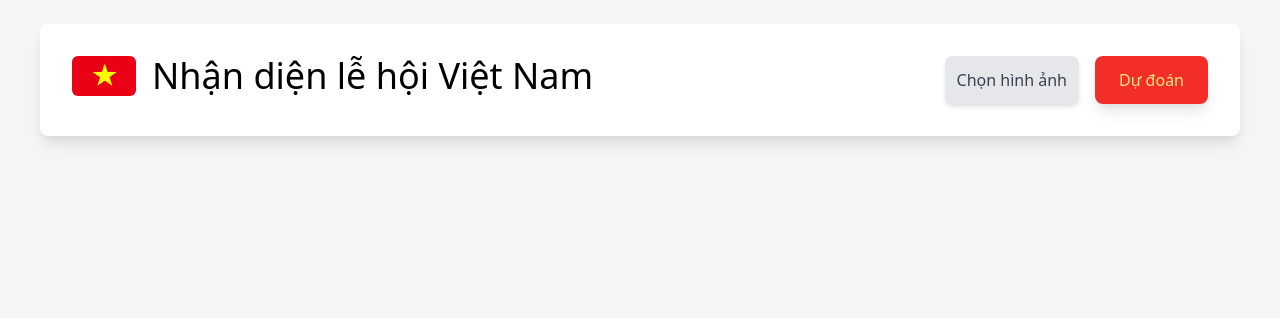
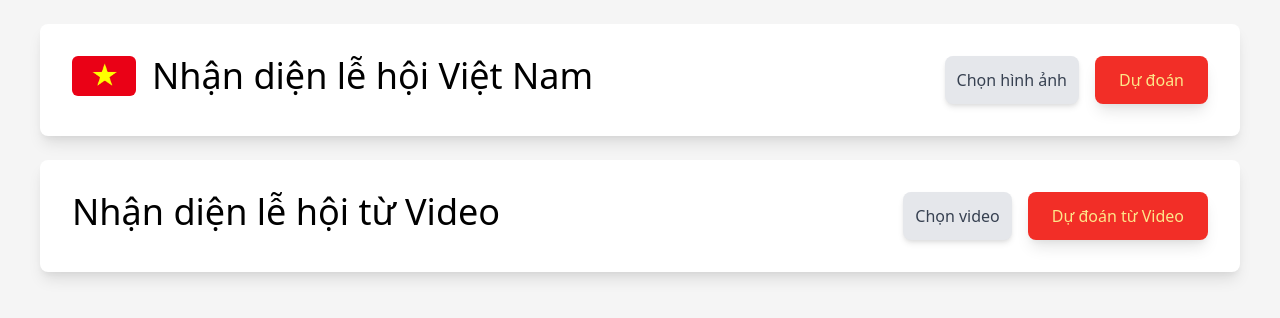
Before and after one commit to trong-nhan-tran/festivals-detect, a Flask app: page / in a window 1280 px wide. Shown: the top 318 px of the page. Run offline with Flask 3, Linux system fonts and the light colour scheme.

Commit message:
update predict video

```diff
--- a/app.py
+++ b/app.py
@@ -6,11 +6,12 @@ from tensorflow import keras
 import base64
 import requests
 import json
-
+from scenedetect import VideoManager, SceneManager
+from scenedetect.detectors import ContentDetector
 app = Flask(__name__)
 
 # Load the saved MobileNet model
-loaded_model = keras.models.load_model('./models/mobilenet-bs32-e20.h5')
+loaded_model = keras.models.load_model('./models/mobilenet-bs32-e20_old.h5')
 
 activities = [
     ("Lễ hội Lồng Tồng","Trò chơi ném còn"),
@@ -28,7 +29,13 @@ activities = [
     ("Lễ hội Ok Om Bok","Hoạt động thả đèn nước"),
     ("Lễ hội Ok Om Bok","Hoạt động thả đèn trời"),
 ]
-
+activities1 = [
+    "Trò chơi ném còn", "Biểu diễn múa Chăm", "Tham quan động Hương Tích",
+    "Hát Quan Họ", "Trò chơi đánh đu", "Đánh cờ người", "Trò chơi bắn nỏ",
+    "Đua ghe ngo", "Hoạt động đua voi", "Hoạt động đua bò",
+    "Đi thuyền trên sông", "Trò chơi đi cà kheo",
+    "Hoạt động thả đèn nước", "Hoạt động thả đèn trời"
+]
 conflict_pairs = [
     ("Trò chơi ném còn", "Đi thuyền trên sông"),
     ("Trò chơi ném còn", "Đua ghe ngo"),
@@ -63,8 +70,62 @@ conflict_pairs = [
     ("Tham quan động Hương Tích", "Thả đèn nước"),
 
 ]
+
 HEIGHT = 128
 WIDTH = 128
+def detect_scenes(video_path):
+    video_manager = VideoManager([video_path])
+    scene_manager = SceneManager()
+    scene_manager.add_detector(ContentDetector(threshold=20.0))
+    video_manager.set_downscale_factor()
+
+    video_manager.start()
+    scene_manager.detect_scenes(video_manager)
+    scenes = scene_manager.get_scene_list()
+    video_manager.release()
+
+    return [(start.get_seconds(), end.get_seconds()) for start, end in scenes]
+
+def predict_activity(frame):
+    processed_frame = resize_image(frame, max(WIDTH, HEIGHT))
+    processed_frame = np.array(processed_frame, dtype="float") / 255.0
+    processed_frame = np.expand_dims(processed_frame, axis=0)  # Add batch dimension
+    predictions = loaded_model.predict(processed_frame)[0]
+    top_index = np.argmax(predictions)
+    return activities1[top_index], predictions[top_index]
+
+def process_video(video_file):
+    # Detect scenes
+    scenes = detect_scenes(video_file)
+    cap = cv2.VideoCapture(video_file)
+
+    results = []
+    for start_sec, end_sec in scenes:
+        cap.set(cv2.CAP_PROP_POS_MSEC, (start_sec + end_sec) / 2 * 1000)  # Get frame in the middle of the scene
+        ret, frame = cap.read()
+        if not ret:
+            continue
+        activity, confidence = predict_activity(frame)
+        results.append((start_sec, end_sec, activity, confidence))
+
+    cap.release()
+    return results
+
+# Generate SRT file
+def generate_srt_file(results, srt_file):
+    with open(srt_file, 'w') as f:
+        for i, (start_sec, end_sec, activity, confidence) in enumerate(results, start=1):
+            start_time = format_time(start_sec)
+            end_time = format_time(end_sec)
+            subtitle_text = f"Activity: {activity} (Confidence: {confidence:.2f})"
+            f.write(f"{i}\n{start_time} --> {end_time}\n{subtitle_text}\n\n")
+
+def format_time(seconds):
+    hours = int(seconds // 3600)
+    minutes = int((seconds % 3600) // 60)
+    seconds = int(seconds % 60)
+    milliseconds = int((seconds - int(seconds)) * 1000)
+    return f"{hours:02}:{minutes:02}:{seconds:02}.{milliseconds:03}"
 
 def resize_image(image, target_size):
     h, w = image.shape[:2]
@@ -108,7 +169,7 @@ def determine_most_likely_festival(festival_counts, threshold=2):
 
     if len(sorted_festivals) > 1 and (sorted_festivals[0][1] - sorted_festivals[1][1]) >= threshold:
         return sorted_festivals[0][0]
-    return False
+    return None
 
 # Load festival data from JSON file
 with open('./static/json/festivals.json', 'r', encoding='utf-8') as f:
@@ -152,9 +213,16 @@ def index():
                 # Store the top activity for conflict checking
                 top_activities.append(top_2_labels[0][0][1])
 
+                # # Count festivals
+                # for label, _ in top_2_labels:
+                #     festival_counts[label[0]] += 1
                 # Count festivals
-                for label, _ in top_2_labels:
-                    festival_counts[label[0]] += 1
+                top_1_label, top_1_prob = top_2_labels[0]  # Lấy top 1
+                festival_counts[top_1_label[0]] += 1  # Đếm top 1
+
+                # Chỉ đếm top 2 nếu tỉ lệ lớn hơn 0.1
+                if top_2_labels[1][1] > 0.1:
+                    festival_counts[top_2_labels[1][0][0]] += 1
 
                 results.append((img_data, top_2_labels))
 
@@ -188,5 +256,44 @@ def index():
 
     return render_template('index.html')
 
+@app.route('/video', methods=['POST'])
+def process_video_upload():
+    if 'video' not in request.files:
+        return render_template('index.html', error="Vui lòng tải lên một video.")
+
+    video_file = request.files['video']
+    if video_file:
+        # Ensure the uploads directory exists
+        uploads_dir = './static/uploads'
+        if not os.path.exists(uploads_dir):
+            os.makedirs(uploads_dir)
+
+        video_path = os.path.join(uploads_dir, video_file.filename)
+        video_file.save(video_path)
+
+        # Process the video and generate subtitles
+        results = process_video(video_path)
+        vtt_file = os.path.splitext(video_path)[0] + '.vtt'
+        generate_vtt_file(results, vtt_file)
+
+        # Use url_for to generate the correct paths for the video and subtitle files
+        return render_template(
+            'index.html',
+            video_url=video_file.filename,  # Just the filename
+            vtt_url=os.path.basename(vtt_file),  # Just the filename
+            video_uploaded=True
+        )
+
+    return render_template('index.html', error="Đã xảy ra lỗi khi tải lên video.")
+
+def generate_vtt_file(results, vtt_file):
+    with open(vtt_file, 'w') as f:
+        f.write("WEBVTT\n\n")  # Write the WebVTT header
+        for i, (start_sec, end_sec, activity, confidence) in enumerate(results, start=1):
+            start_time = format_time(start_sec)
+            end_time = format_time(end_sec)
+            subtitle_text = f"Activity: {activity} (Confidence: {confidence:.2f})"
+            f.write(f"{start_time} --> {end_time}\n{subtitle_text}\n\n")
+
 if __name__ == '__main__':
     app.run(debug=True)
--- a/static/css/styles.css
+++ b/static/css/styles.css
@@ -9,23 +9,50 @@
 /* } */
 .blurred-content {
   backdrop-filter: blur(5px);
-        background-color: rgba(255, 255, 255, 0.2); /* Optional: adds a white overlay with transparency */
+  background-color: rgba(
+    255,
+    255,
+    255,
+    0.2
+  ); /* Optional: adds a white overlay with transparency */
 }
 .blur {
-        background-color: rgba(255, 255, 255, 0.3); /* Optional: adds a white overlay with transparency */
-
+  background-color: rgba(
+    255,
+    255,
+    255,
+    0.3
+  ); /* Optional: adds a white overlay with transparency */
 }
 
-      .text-color{
+.text-color {
   color: black;
 }
-      .bg-color{
+.bg-color {
   background-color: #f22e27;
 }
 
-      .gray-color-bg{
-        background-color:whitesmoke;
+.gray-color-bg {
+  background-color: whitesmoke;
 }
-      .white-color-bg{
-        background-color:white;
+.white-color-bg {
+  background-color: white;
 }
+
+video {
+    width: 100%; /* Make video responsive */
+}
+
+video::-webkit-media-text-track {
+    color: white; /* Change text color */
+    background: rgba(0, 0, 0, 0.7); /* Semi-transparent background */
+    font-size: 1.5em; /* Increase font size */
+    text-align: center; /* Center align text */
+}
+
+video::cue {
+    color: white; /* Change text color */
+    background: rgba(0, 0, 0, 0.7); /* Semi-transparent background */
+    font-size: 1.5em; /* Increase font size */
+    text-align: center; /* Center align text */
+}
--- a/templates/index.html
+++ b/templates/index.html
@@ -8,18 +8,38 @@
       href="https://cdn.jsdelivr.net/npm/tailwindcss@2.2.19/dist/tailwind.min.css"
       rel="stylesheet"
     />
-    <link rel="stylesheet" href="{{ url_for('static', filename='css/styles.css') }}">
+    <link
+      rel="stylesheet"
+      href="{{ url_for('static', filename='css/styles.css') }}"
+    />
   </head>
   <body class="gray-color-bg">
     <div class="p-6 lg:px-10">
-      <form method="post" enctype="multipart/form-data" class="white-color-bg w-full shadow-lg rounded-lg p-8 mb-6 flex flex-col lg:flex-row justify-between">
+      <form
+        method="post"
+        enctype="multipart/form-data"
+        class="white-color-bg w-full shadow-lg rounded-lg p-8 mb-6 flex flex-col lg:flex-row justify-between"
+      >
         <div class="flex flex-row justify-center space-x-4 item-center">
-          <image src="{{ url_for('static', filename='images/logo/flag-viet-nam-logo.jpg') }}" alt="Flag Vietnam Logo" class="w-16 h-10 items-center rounded-md" />
-          <h3 class="text-4xl text-center text-indigo-600 text-color">Nhận diện lễ hội Việt Nam</h3>
+          <image
+            src="{{ url_for('static', filename='images/logo/flag-viet-nam-logo.jpg') }}"
+            alt="Flag Vietnam Logo"
+            class="w-16 h-10 items-center rounded-md"
+          />
+          <h3 class="text-4xl text-center text-indigo-600 text-color">
+            Nhận diện lễ hội Việt Nam
+          </h3>
         </div>
-        <div class="flex flex-col lg:flex-row justify-center mt-5 lg:mt-0 space-y-4 space-x-0 lg:space-y-0 lg:space-x-4">
-          <label class="flex flex-col items-center w-full md:w-auto cursor-pointer">
-            <span id="file-count" class="bg-gray-200 text-gray-700 p-3 rounded-lg shadow-md w-full text-center transition duration-200 hover:bg-gray-300">
+        <div
+          class="flex flex-col lg:flex-row justify-center mt-5 lg:mt-0 space-y-4 space-x-0 lg:space-y-0 lg:space-x-4"
+        >
+          <label
+            class="flex flex-col items-center w-full md:w-auto cursor-pointer"
+          >
+            <span
+              id="file-count"
+              class="bg-gray-200 text-gray-700 p-3 rounded-lg shadow-md w-full text-center transition duration-200 hover:bg-gray-300"
+            >
               Chọn hình ảnh
             </span>
             <input
@@ -32,78 +52,142 @@
             />
           </label>
 
-          <button type="submit" class="bg-color text-yellow-200 lg:px-6 p-3 rounded-lg w-full md:w-auto shadow-lg hover:border-2 hover:border-black ">
+          <button
+            type="submit"
+            class="bg-color text-yellow-200 lg:px-6 p-3 rounded-lg w-full md:w-auto shadow-lg hover:border-2 hover:border-black"
+          >
             Dự đoán
           </button>
         </div>
       </form>
 
-      {% if error %}
-      <div class="bg-red-100 border-l-4 border-red-500 text-red-700 p-4 mb-6" role="alert">
-        <p>{{ error }}</p>
+      <form method="post" action="/video" enctype="multipart/form-data" class="white-color-bg w-full shadow-lg rounded-lg p-8 mb-6 flex flex-col lg:flex-row justify-between">
+        <div class="flex flex-row justify-center space-x-4 item-center">
+          <h3 class="text-4xl text-center text-indigo-600 text-color">Nhận diện lễ hội từ Video</h3>
+        </div>
+        <div class="flex flex-col lg:flex-row justify-center mt-5 lg:mt-0 space-y-4 space-x-0 lg:space-y-0 lg:space-x-4">
+          <label class="flex flex-col items-center w-full md:w-auto cursor-pointer">
+            <span class="bg-gray-200 text-gray-700 p-3 rounded-lg shadow-md w-full text-center transition duration-200 hover:bg-gray-300">
+              Chọn video
+            </span>
+            <input
+              type="file"
+              name="video"
+              accept="video/*"
+              class="hidden"
+            />
+          </label>
+          <button type="submit" class="bg-color text-yellow-200 lg:px-6 p-3 rounded-lg w-full md:w-auto shadow-lg hover:border-2 hover:border-black ">
+            Dự đoán từ Video
+          </button>
+        </div>
+      </form>
+
+      {% if video_uploaded %}
+      <div class="mt-6">
+        <video controls class="w-full">
+          <source src="{{ url_for('static', filename='uploads/' ~ video_url) }}" type="video/mp4">
+          <track src="{{ url_for('static', filename='uploads/' ~ vtt_url) }}" kind="subtitles" srclang="vi" label="Vietnamese">
+          Trình duyệt của bạn không hỗ trợ video tag.
+        </video>
       </div>
       {% endif %}
 
-      {% if predicted %}
-      <div class="bg-green-100 border-l-4 border-green-500 text-green-700 p-6 mb-6 rounded-lg shadow-lg flex flex-col lg:flex-row" role="alert">
-        {% set festival_image = {
-          'Lễ hội Lồng Tồng': 'images/festivals/long-tong.jpg',
-          'Lễ hội Tháp Bà Ponagar': 'images/festivals/ponagar.jpg',
-          'Lễ hội Chùa Hương': 'images/festivals/chua-huong.jpg',
-          'Hội Lim': 'images/festivals/hoi-lim.jpg',
-          'Lễ hội Cổ Loa': 'images/festivals/co-loa.jpg',
-          'Lễ hội Ok Om Bok': 'images/festivals/ok-om-bok.jpg',
-          'Lễ hội đua voi Tây Nguyên': 'images/festivals/tay-nguyen.jpg',
-          'Lễ hội đua bò Bảy Núi': 'images/festivals/bay-nui.jpg',
-        }[message] %}
-        <img src="{{ url_for('static', filename=festival_image) }}" alt="Festival Image" class="w-full lg:w-80 h-auto mr-4 rounded-xl" />
+      {% if error %}
+      <div
+        class="bg-red-100 border-l-4 border-red-500 text-red-700 p-4 mb-6"
+        role="alert"
+      >
+        <p>{{ error }}</p>
+      </div>
+      {% endif %} {% if predicted %}
+      <div
+        class="bg-green-100 border-l-4 border-green-500 text-green-700 p-6 mb-6 rounded-lg shadow-lg flex flex-col lg:flex-row"
+        role="alert"
+      >
+        {% set festival_image = { 'Lễ hội đua bò Bảy Núi':
+        'images/festivals/bay-nui.jpg', 'Lễ hội Chùa Hương':
+        'images/festivals/chua-huong.jpg', 'Lễ hội Cổ Loa':
+        'images/festivals/co-loa.jpg', 'Hội Lim':
+        'images/festivals/hoi-lim.jpeg', 'Lễ hội Lồng Tồng':
+        'images/festivals/long-tong.jpg', 'Lễ hội Ok Om Bok':
+        'images/festivals/ok-om-bok.jpg', 'Lễ hội Tháp Bà Ponagar':
+        'images/festivals/ponagar.jpg', 'Lễ hội đua voi Tây Nguyên':
+        'images/festivals/tay-nguyen.jpg', }[message] %}
+        <img
+          src="{{ url_for('static', filename=festival_image) }}"
+          alt="Festival Image"
+          class="w-full lg:w-80 h-auto mr-4 rounded-xl"
+        />
         <div>
-          <h3 class="text-lg font-semibold text-2xl">Các hình ảnh bạn cung cấp có thể liên quan đến {{ message }}</h3>
+          <h3 class="text-lg font-semibold text-2xl">
+            Các hình ảnh bạn cung cấp có thể liên quan đến {{ message }}
+          </h3>
           {% if festival_info %}
-          <p class="mt-2 text-md italic text-color text-lg">{{ festival_info }}</p>
+          <p class="mt-2 text-md italic text-color text-lg">
+            {{ festival_info }}
+          </p>
           {% endif %}
         </div>
       </div>
       {% elif message %}
 
-      <div class="bg-yellow-100 border-l-4 border-yellow-500 text-yellow-700 p-6 mb-6 rounded-lg shadow-lg text-lg flex" role="alert">
+      <div
+        class="bg-yellow-100 border-l-4 border-yellow-500 text-yellow-700 p-6 mb-6 rounded-lg shadow-lg text-lg flex"
+        role="alert"
+      >
         <h3 class="text-lg font-semibold text-2xl">{{ message }}</h3>
       </div>
 
-      {% endif %}
-
-      {% if conflict_images %}
-      <div class="bg-red-100 border-l-4 border-red-500 text-red-700 p-4 mb-6" role="alert">
-        <h4 class="text-center text-lg font-semibold">Các hình ảnh sau đây có xung đột:</h4>
+      {% endif %} {% if conflict_images %}
+      <div
+        class="bg-red-100 border-l-4 border-red-500 text-red-700 p-4 mb-6"
+        role="alert"
+      >
+        <h4 class="text-center text-lg font-semibold">
+          Các hình ảnh sau đây có xung đột:
+        </h4>
         <ul class="grid grid-cols-1 sm:grid-cols-2 gap-4 justify-items-center">
           {% for img1, img2 in conflict_images %}
           <li class="flex items-center space-x-4">
-            <img src="{{ img1 }}" alt="Conflict Image 1" class="w-48 h-auto rounded-lg" />
+            <img
+              src="{{ img1 }}"
+              alt="Conflict Image 1"
+              class="w-48 h-auto rounded-lg"
+            />
             <span class="mx-2">và</span>
-            <img src="{{ img2 }}" alt="Conflict Image 2" class="w-48 h-auto rounded-lg" />
+            <img
+              src="{{ img2 }}"
+              alt="Conflict Image 2"
+              class="w-48 h-auto rounded-lg"
+            />
           </li>
           {% endfor %}
         </ul>
       </div>
-      {% else %}
-      {% if results %}
-      <div class="gray-color-bg grid grid-cols-1 md:grid-cols-2 lg:grid-cols-4 gap-6">
+      {% else %} {% if results %}
+      <div
+        class="gray-color-bg grid grid-cols-1 md:grid-cols-2 lg:grid-cols-4 gap-6"
+      >
         {% for img_data, labels in results %}
         <div class="white-color-bg p-6 rounded-lg shadow-lg blur text-color">
-          <img src="{{ img_data }}" alt="Image" class="w-full h-auto mb-4 rounded-lg" />
-          <p class="mb-2">Hình ảnh có thể liên quan hoạt động sau:</p>
+          <img
+            src="{{ img_data }}"
+            alt="Image"
+            class="w-full h-auto mb-4 rounded-lg"
+          />
+          <p class="mb-2">Ảnh có thể là 2 hoạt động sau:</p>
           <ul class="space-y-2">
             {% for label, prob in labels %}
-            <li>{{ label[1] }}: {{ prob|round(4) }}</li>
+            <!-- <li>{{ label[1] }}: {{ prob|round(4) }}</li> -->
+            <li>{{ label[1] }}</li>
             {% endfor %}
           </ul>
         </div>
         {% endfor %}
       </div>
-      {% endif %}
-      {% endif %}
+      {% endif %} {% endif %}
     </div>
-
 
     <script src="{{ url_for('static', filename='js/scripts.js') }}"></script>
   </body>
```
Also changed, not shown: 1 other file. Lines whose indentation alone changed are shown as unchanged.
